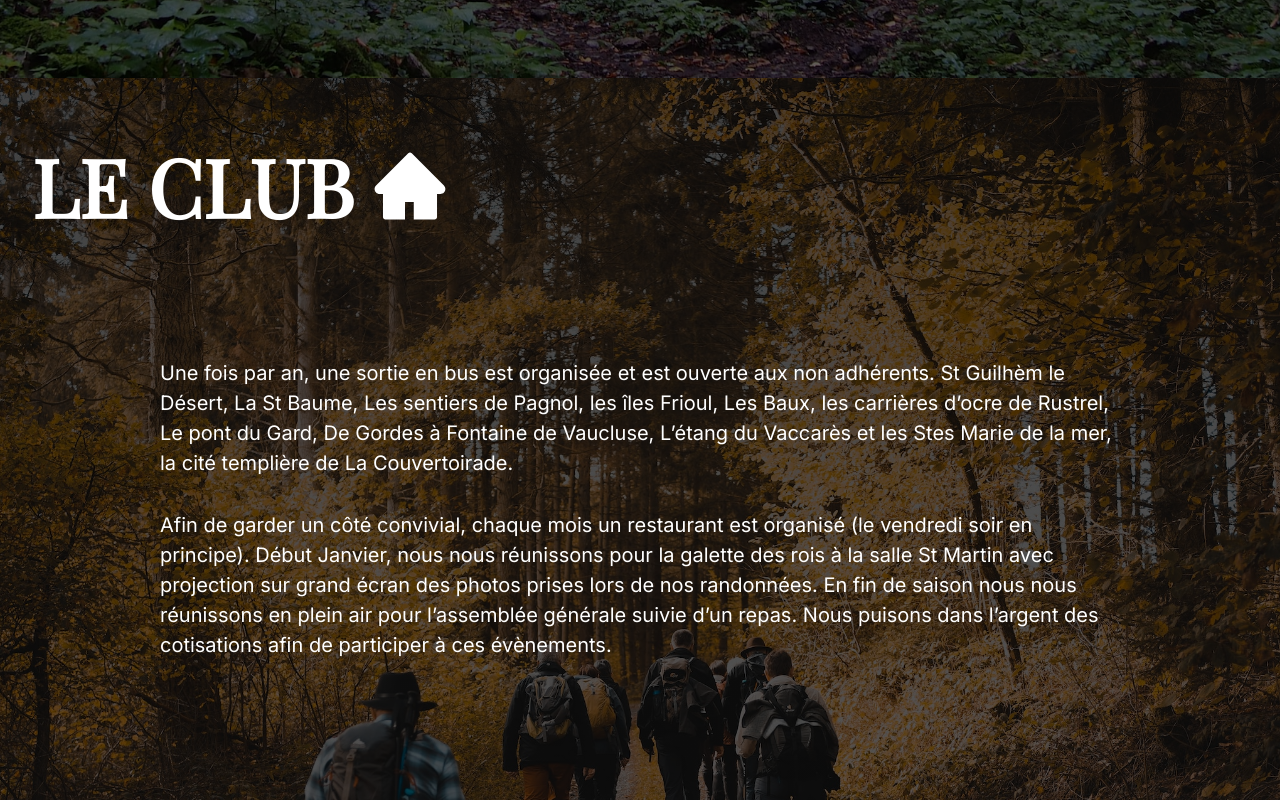
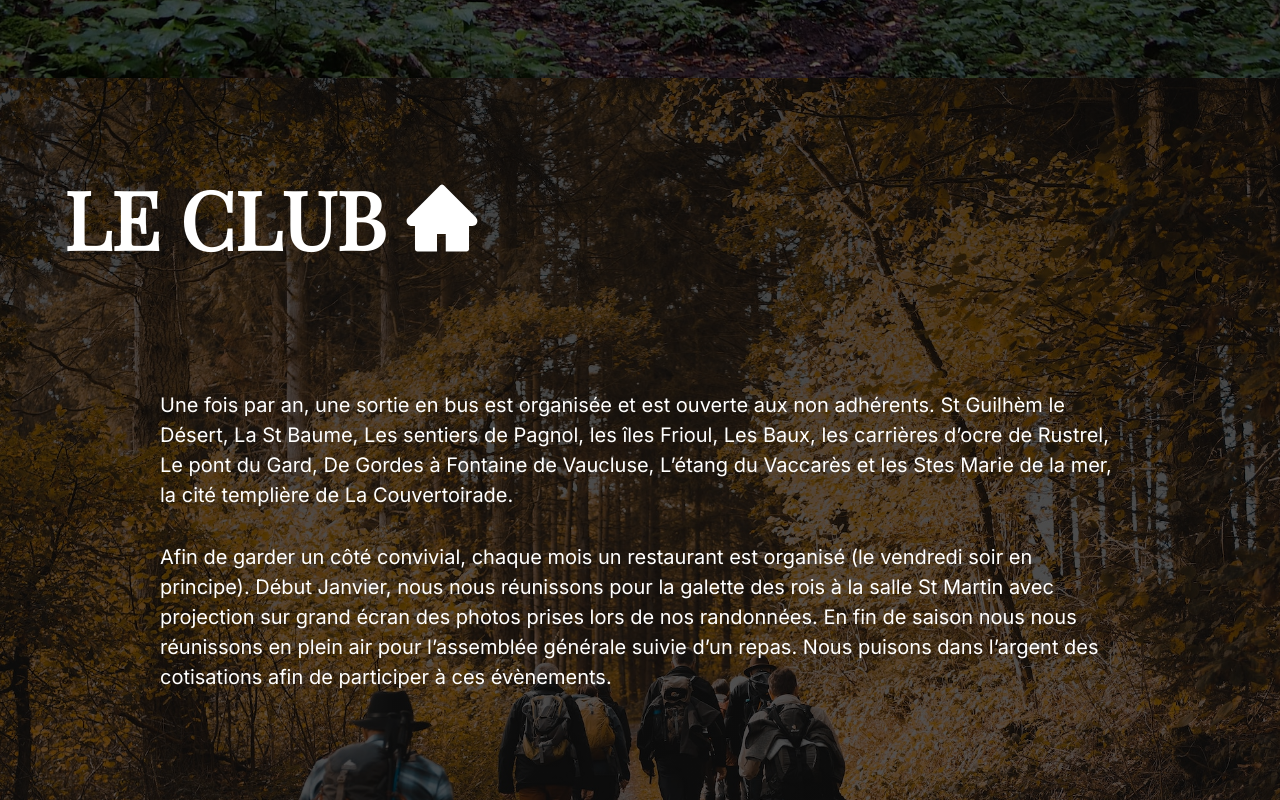
Before and after one commit to SebastienLaurentt/Galopins, a React (Vite) app: page / in a window 1280 px wide. Shown: the part 940-1740 px from the top of the page. Built offline with nearby package versions, Linux system fonts and the light colour scheme.

Commit message:
add ml on md and xl on section header

```diff
--- a/src/components/SectionHeader.tsx
+++ b/src/components/SectionHeader.tsx
@@ -5,7 +5,7 @@ interface SectionHeaderProps {
 
 function SectionHeader ({sectionTitle, children}: SectionHeaderProps) {
     return (
-        <div className='flex items-center gap-x-2 md:gap-x-4 mt-4 mb-8  justify-center md:justify-start'>
+        <div className='flex items-center gap-x-2 md:gap-x-4 mt-12 mb-8 md:ml-4 xl:ml-8  justify-center md:justify-start'>
             <h2>{sectionTitle}</h2>
             {children}
         </div>
```
